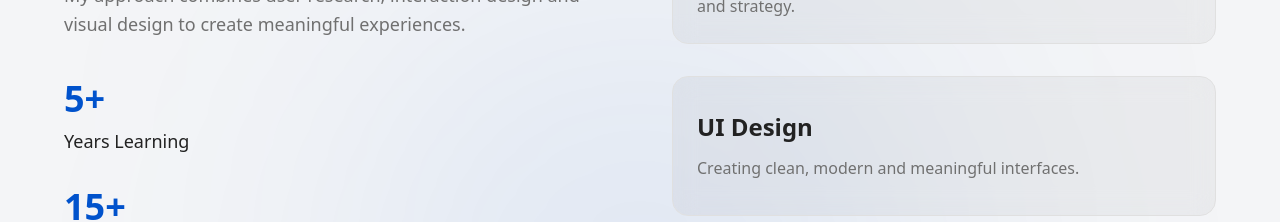
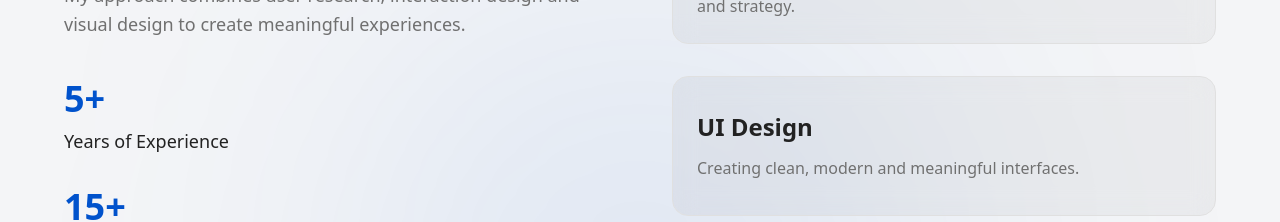
Before and after one commit to maltin123/my-portfolio, a React (Vite) app: page / in a window 1280 px wide. Shown: the part 1260-1482 px from the top of the page. Built offline with nearby package versions, Linux system fonts and the light colour scheme.

Commit message:
Change Years Learning to Years of Experience in About section

```diff
--- a/src/components/About.jsx
+++ b/src/components/About.jsx
@@ -195,7 +195,7 @@ export default function About() {
               design to create meaningful experiences.
             </motion.p>
             <div className="space-y-8 mt-10">
-              <Counter number={5} label="Years Learning" />
+              <Counter number={5} label="Years of Experience" />
 
               <Counter number={15} label="Projects Delivered" />
 
```
